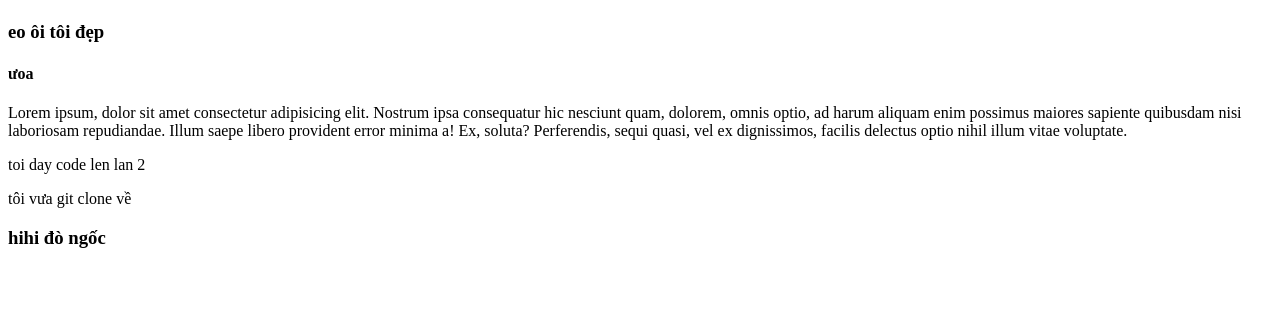
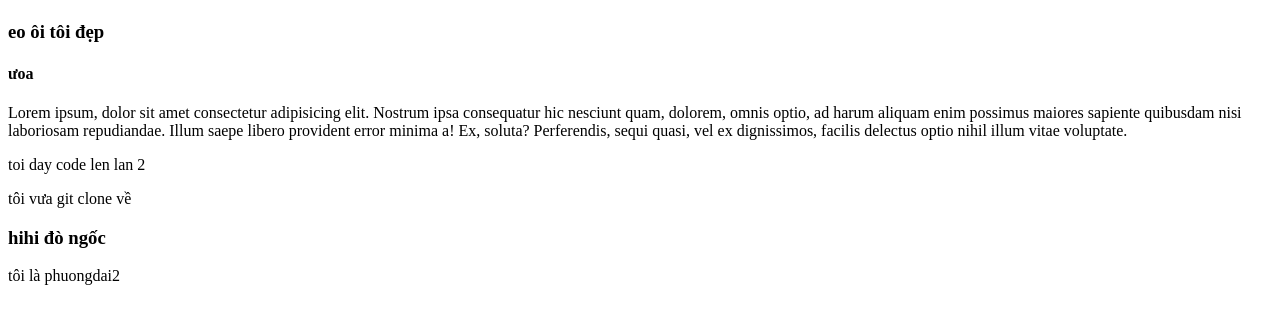
Before and after one commit to phuong-dai-97/bc52_portfolio, a plain HTML site: page index.html in a window 1280 px wide. Drawn offline with Linux system fonts and the light colour scheme.

Commit message:
vừa tạo và đẩy phuongdai2 lần 1

```diff
--- a/index.html
+++ b/index.html
@@ -13,5 +13,6 @@
     <p>toi day code len lan 2</p>
     <p>tôi vưa git clone về </p>
     <h3>hihi đò ngốc</h3>
+    <p>tôi là phuongdai2</p>
 </body>
 </html>
```
